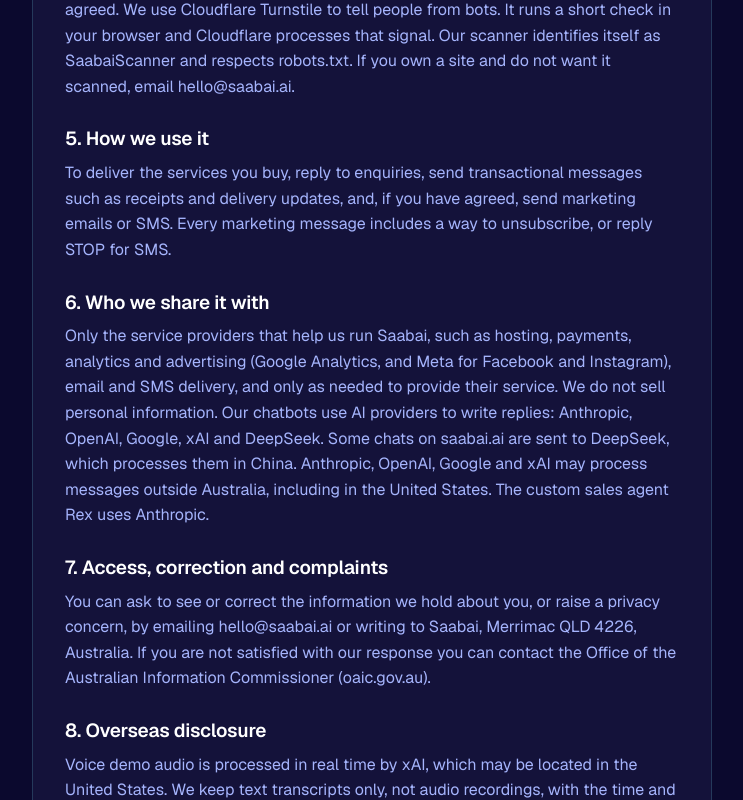
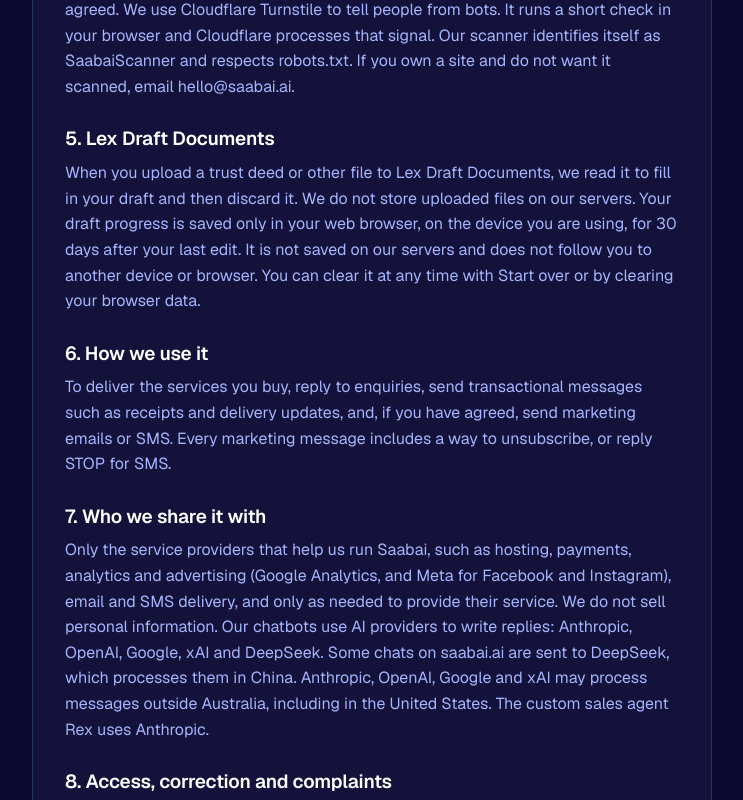
Before and after one commit to sg-satoshi/saabai-site, a Next.js app: page /privacy in a window 1280 px wide. Shown: the part 2060-2860 px from the top of the page, without its empty margins (268-1011 px from the left). Built offline with nearby package versions, Linux system fonts and the light colour scheme; no server answers.

Commit message:
Lex draft: retention copy per Shane (files not kept, browser-only progress for 30 days); privacy policy section

```diff
--- a/app/lex/_components/DraftWorkspace.tsx
+++ b/app/lex/_components/DraftWorkspace.tsx
@@ -36,7 +36,6 @@ const FILE_ERRORS: Record<string, string> = {
   "too-large": "Too large (max 10MB).",
   empty: "No text found in this file.",
 };
-export const RETENTION_TODO = "[RETENTION: pending Shane]";
 
 export type WorkspaceProps = {
   typeId: string; setTypeId: (v: string) => void;
@@ -174,7 +173,6 @@ export function DraftWorkspace(p: WorkspaceProps) {
   }, [drawer]);
 
   const legal = <p className="lxw-legal">Drafting assistance only, not legal advice. Check every reference and Verify marker before this document is used.</p>;
-  const retention = <span className="lxw-todo" title="Retention wording waits on Shane. Must be replaced before merge.">{RETENTION_TODO}</span>;
 
   const bar = (
     <div className="lxw-bar">
@@ -224,7 +222,7 @@ export function DraftWorkspace(p: WorkspaceProps) {
             </button>
             {p.onReset && <button type="button" className="lxw-btn quiet" onClick={() => { p.onReset?.(); setStage("pick"); setPrefilled(null); }}>Start over</button>}
           </div>
-          <p className="lxw-fine">Progress saved in this browser. Uploaded files are not kept. {retention}</p>
+          <p className="lxw-fine">Progress saved in this browser for 30 days after your last edit. Uploaded files are not kept. It does not follow you to another device.</p>
         </section>
         <section className="lxw-other">
           <h3>Other drafts in progress in this browser</h3>
@@ -407,7 +405,7 @@ export function DraftWorkspace(p: WorkspaceProps) {
           );
         })}
       </ul>
-      <p className="lxw-fine lxw-railfoot">Ticks fill in as you go. Progress saved in this browser. {retention}</p>
+      <p className="lxw-fine lxw-railfoot">Ticks fill in as you go. Progress saved in this browser for 30 days. Uploaded files are not kept.</p>
     </nav>
   );
 
--- a/app/lex/_components/draft-workspace.css
+++ b/app/lex/_components/draft-workspace.css
@@ -24,7 +24,6 @@
 .lxw-fine{font-size:12px;color:var(--muted);line-height:1.5;margin:8px 0 0}
 .lxw-legal{font-size:12px;color:var(--muted);line-height:1.5;margin:18px 0 0}
 .lxw-amber{color:var(--amber);font-weight:600}
-.lxw-todo{display:inline-block;font-family:var(--mono);font-size:11.5px;font-weight:600;color:#7a4b00;background:#fdf1d8;border:1px dashed #b7791f;border-radius:4px;padding:0 5px}
 .lxw-actions{display:flex;flex-wrap:wrap;gap:8px;margin-top:16px}
 .lxw-bar-p{height:6px;border-radius:3px;background:#e6e8f0;overflow:hidden;margin-top:12px;display:flex}
 .lxw-bar-p span{display:block;height:100%;background:var(--navy)}
--- a/app/privacy/page.tsx
+++ b/app/privacy/page.tsx
@@ -24,19 +24,23 @@ const SECTIONS: { heading: string; body: string }[] = [
     body: "If you use our free website check, we read the public pages of the website address you enter (the homepage, robots.txt, the sitemap, llms.txt and up to two contact or about pages) to score how ready it is for Google and AI search. We only read what any visitor can see, we do not log in to anything, and we do not collect personal information from the scanned site. We keep the scan result, the address you entered and the details you give us (such as your email, business name, industry and suburb) so we can show and email you your report, and so we can follow up if you have agreed. We use Cloudflare Turnstile to tell people from bots. It runs a short check in your browser and Cloudflare processes that signal. Our scanner identifies itself as SaabaiScanner and respects robots.txt. If you own a site and do not want it scanned, email hello@saabai.ai.",
   },
   {
-    heading: "5. How we use it",
+    heading: "5. Lex Draft Documents",
+    body: "When you upload a trust deed or other file to Lex Draft Documents, we read it to fill in your draft and then discard it. We do not store uploaded files on our servers. Your draft progress is saved only in your web browser, on the device you are using, for 30 days after your last edit. It is not saved on our servers and does not follow you to another device or browser. You can clear it at any time with Start over or by clearing your browser data.",
+  },
+  {
+    heading: "6. How we use it",
     body: "To deliver the services you buy, reply to enquiries, send transactional messages such as receipts and delivery updates, and, if you have agreed, send marketing emails or SMS. Every marketing message includes a way to unsubscribe, or reply STOP for SMS.",
   },
   {
-    heading: "6. Who we share it with",
+    heading: "7. Who we share it with",
     body: "Only the service providers that help us run Saabai, such as hosting, payments, analytics and advertising (Google Analytics, and Meta for Facebook and Instagram), email and SMS delivery, and only as needed to provide their service. We do not sell personal information. Our chatbots use AI providers to write replies: Anthropic, OpenAI, Google, xAI and DeepSeek. Some chats on saabai.ai are sent to DeepSeek, which processes them in China. Anthropic, OpenAI, Google and xAI may process messages outside Australia, including in the United States. The custom sales agent Rex uses Anthropic.",
   },
   {
-    heading: "7. Access, correction and complaints",
+    heading: "8. Access, correction and complaints",
     body: `You can ask to see or correct the information we hold about you, or raise a privacy concern, by emailing ${NAP.email} or writing to ${NAP.name}, ${NAP.addressLine}. If you are not satisfied with our response you can contact the Office of the Australian Information Commissioner (oaic.gov.au).`,
   },
   {
-    heading: "8. Overseas disclosure",
+    heading: "9. Overseas disclosure",
     body: "Voice demo audio is processed in real time by xAI, which may be located in the United States. We keep text transcripts only, not audio recordings, with the time and length of the chat for 30 days, and not your IP address. Chat transcripts are stored with Supabase in Tokyo, Japan. Chat messages may be sent to the AI providers named above. DeepSeek processes some chats in China. The others may process messages in the United States or elsewhere overseas. You can choose not to use the chat or the voice demo. We do not claim that chat data stays in Australia. Our host Vercel keeps standard server logs, including the request path, status code and IP address. Google and Meta may process the analytics and advertising information described above outside Australia, including in the United States.",
   },
 ];
```
Also changed, not shown: 1 other file (tests, documents, lock files or other folders).
